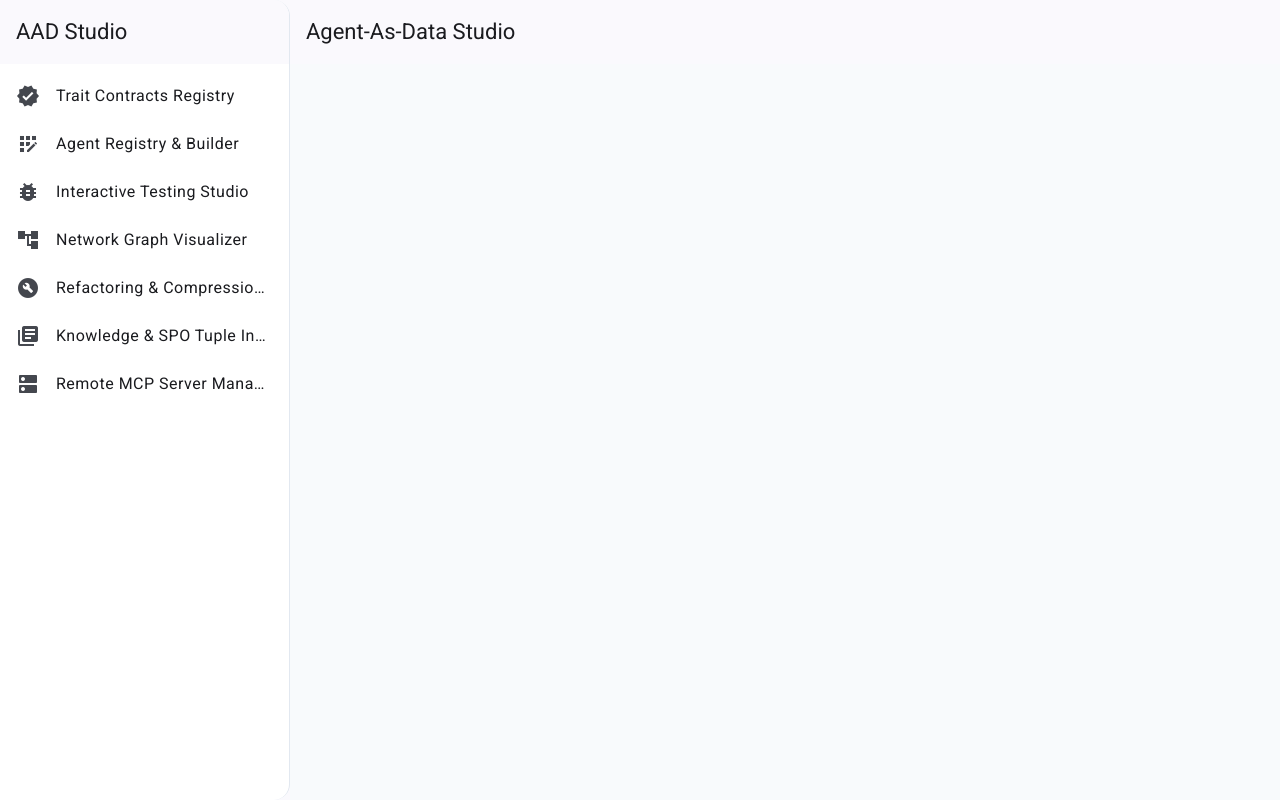
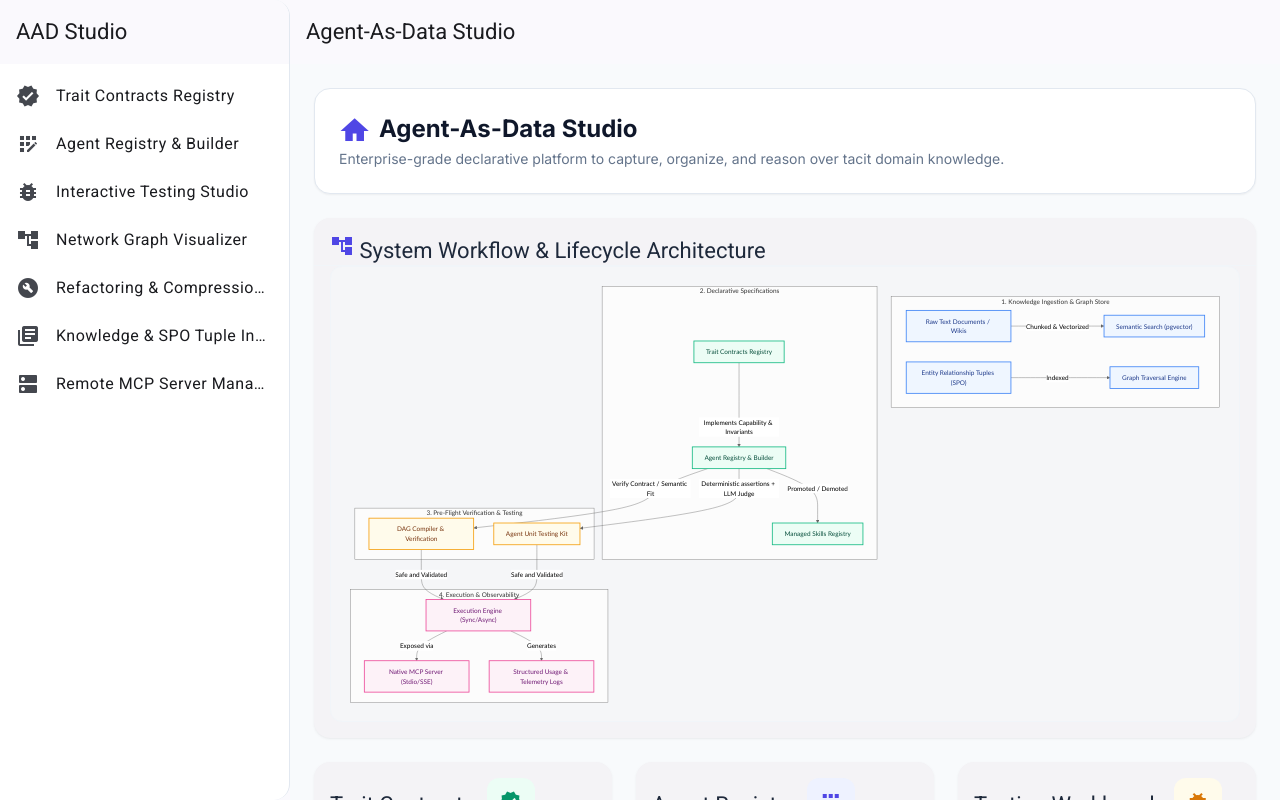
Before and after one commit to PolecatWorks/agent-as-data, an Angular app in the folder aad-fe-container/: page /home in a window 1280 px wide. Before the commit this address led to /. Built offline with nearby package versions, Linux system fonts and the light colour scheme.

Commit message:
feat: add home page with system architecture flow diagram and route configurations

```diff
--- a/aad-fe-container/src/app/app.component.html
+++ b/aad-fe-container/src/app/app.component.html
@@ -1,7 +1,7 @@
 <mat-sidenav-container class="sidenav-container">
   <mat-sidenav mode="side" opened class="sidenav">
     <mat-toolbar color="primary">
-      <span>AAD Studio</span>
+      <span routerLink="/home" style="cursor: pointer;">AAD Studio</span>
     </mat-toolbar>
     <mat-nav-list>
       @for (item of menuItems; track item.path) {
--- a/aad-fe-container/src/app/app.routes.ts
+++ b/aad-fe-container/src/app/app.routes.ts
@@ -1,7 +1,8 @@
 import { Routes } from '@angular/router';
 
 export const routes: Routes = [
-  { path: '', redirectTo: 'traits-registry', pathMatch: 'full' },
+  { path: '', redirectTo: 'home', pathMatch: 'full' },
+  { path: 'home', loadComponent: () => import('./components/home/home.component').then(m => m.HomeComponent) },
   { path: 'agent-registry', loadComponent: () => import('./components/agent-registry/agent-registry.component').then(m => m.AgentRegistryComponent) },
   { path: 'agent-registry/:id', loadComponent: () => import('./components/agent-registry/agent-registry.component').then(m => m.AgentRegistryComponent) },
   { path: 'traits-registry', loadComponent: () => import('./components/traits-registry/traits-registry.component').then(m => m.TraitsRegistryComponent) },
--- /dev/null
+++ b/aad-fe-container/src/app/components/home/home.component.html
@@ -0,0 +1,88 @@
+<div class="container mx-auto p-6 space-y-6">
+
+  <!-- Header Banner -->
+  <div class="flex justify-between items-center bg-white p-6 rounded-2xl border border-slate-200 shadow-sm">
+    <div class="space-y-1">
+      <h1 class="text-2xl font-black text-slate-900 m-0 flex items-center gap-2">
+        <mat-icon class="!w-8 !h-8 !text-3xl text-indigo-600 font-bold">home</mat-icon> Agent-As-Data Studio
+      </h1>
+      <p class="text-sm text-slate-500 m-0">
+        Enterprise-grade declarative platform to capture, organize, and reason over tacit domain knowledge.
+      </p>
+    </div>
+  </div>
+
+  <!-- Flowchart Diagram Card -->
+  <mat-card class="!rounded-2xl border border-slate-200/80 shadow-sm">
+    <mat-card-header class="p-4 border-b border-slate-100">
+      <mat-card-title class="text-base font-bold text-slate-800 m-0 flex items-center gap-2">
+        <mat-icon class="text-indigo-600">account_tree</mat-icon> System Workflow & Lifecycle Architecture
+      </mat-card-title>
+    </mat-card-header>
+    <mat-card-content class="p-6">
+      <div class="flex justify-center bg-slate-50/50 p-4 rounded-xl border border-slate-100">
+        <div #mermaidContainer class="w-full max-w-4xl overflow-x-auto"></div>
+      </div>
+    </mat-card-content>
+  </mat-card>
+
+  <!-- Core Modules Grid -->
+  <div class="grid grid-cols-1 md:grid-cols-3 gap-6">
+
+    <!-- Card 1: Trait Contracts -->
+    <mat-card class="!rounded-2xl border border-slate-200/80 shadow-sm hover:shadow-md transition-shadow">
+      <mat-card-header class="p-4 flex items-center gap-3">
+        <div class="p-3 bg-emerald-50 text-emerald-600 rounded-xl">
+          <mat-icon>verified</mat-icon>
+        </div>
+        <mat-card-title class="text-sm font-bold text-slate-800 m-0">Trait Contracts</mat-card-title>
+      </mat-card-header>
+      <mat-card-content class="p-4 pt-0">
+        <p class="text-xs text-slate-500 leading-relaxed mb-4">
+          Define capability requirements, behavioral invariants, and evaluation rubrics for reusable agent contracts.
+        </p>
+        <a mat-stroked-button color="accent" class="w-full !rounded-xl !font-semibold" routerLink="/traits-registry">
+          Go to Traits Registry
+        </a>
+      </mat-card-content>
+    </mat-card>
+
+    <!-- Card 2: Agent Builder -->
+    <mat-card class="!rounded-2xl border border-slate-200/80 shadow-sm hover:shadow-md transition-shadow">
+      <mat-card-header class="p-4 flex items-center gap-3">
+        <div class="p-3 bg-indigo-50 text-indigo-600 rounded-xl">
+          <mat-icon>app_registration</mat-icon>
+        </div>
+        <mat-card-title class="text-sm font-bold text-slate-800 m-0">Agent Registry</mat-card-title>
+      </mat-card-header>
+      <mat-card-content class="p-4 pt-0">
+        <p class="text-xs text-slate-500 leading-relaxed mb-4">
+          Compose declarative agent specifications, wire up guardrail interceptors, and configure LLM reasoning parameters.
+        </p>
+        <a mat-stroked-button color="accent" class="w-full !rounded-xl !font-semibold" routerLink="/agent-registry">
+          Go to Agent Builder
+        </a>
+      </mat-card-content>
+    </mat-card>
+
+    <!-- Card 3: Interactive Testing -->
+    <mat-card class="!rounded-2xl border border-slate-200/80 shadow-sm hover:shadow-md transition-shadow">
+      <mat-card-header class="p-4 flex items-center gap-3">
+        <div class="p-3 bg-amber-50 text-amber-600 rounded-xl">
+          <mat-icon>bug_report</mat-icon>
+        </div>
+        <mat-card-title class="text-sm font-bold text-slate-800 m-0">Testing Workbench</mat-card-title>
+      </mat-card-header>
+      <mat-card-content class="p-4 pt-0">
+        <p class="text-xs text-slate-500 leading-relaxed mb-4">
+          Test agents with real-time SSE token streaming, evaluate custom judge rubrics, and inspect OCC snapshot concurrency.
+        </p>
+        <a mat-stroked-button color="accent" class="w-full !rounded-xl !font-semibold" routerLink="/interactive-testing">
+          Go to Testing Workbench
+        </a>
+      </mat-card-content>
+    </mat-card>
+
+  </div>
+
+</div>
--- /dev/null
+++ b/aad-fe-container/src/app/components/home/home.component.scss
@@ -0,0 +1 @@
+/* Styles for home component */
--- /dev/null
+++ b/aad-fe-container/src/app/components/home/home.component.ts
@@ -0,0 +1,76 @@
+import { Component, ElementRef, OnInit, ViewChild, AfterViewInit } from '@angular/core';
+import { CommonModule } from '@angular/common';
+import { MatCardModule } from '@angular/material/card';
+import { MatButtonModule } from '@angular/material/button';
+import { MatIconModule } from '@angular/material/icon';
+import { RouterModule } from '@angular/router';
+import mermaid from 'mermaid';
+
+@Component({
+  selector: 'app-home',
+  standalone: true,
+  imports: [
+    CommonModule,
+    MatCardModule,
+    MatButtonModule,
+    MatIconModule,
+    RouterModule
+  ],
+  templateUrl: './home.component.html',
+  styleUrl: './home.component.scss'
+})
+export class HomeComponent implements OnInit, AfterViewInit {
+  @ViewChild('mermaidContainer') mermaidContainer!: ElementRef;
+
+  mermaidCode: string = `flowchart TD
+    subgraph Ingestion ["1. Knowledge Ingestion & Graph Store"]
+        K1["Raw Text Documents / Wikis"] -->|Chunked & Vectorized| K2["Semantic Search (pgvector)"]
+        K3["Entity Relationship Tuples (SPO)"] -->|Indexed| K4["Graph Traversal Engine"]
+    end
+
+    subgraph Definition ["2. Declarative Specifications"]
+        T1["Trait Contracts Registry"] -->|Implements Capability & Invariants| A1["Agent Registry & Builder"]
+        A1 -->|Promoted / Demoted| S1["Managed Skills Registry"]
+    end
+
+    subgraph Validation ["3. Pre-Flight Verification & Testing"]
+        A1 -->|Verify Contract / Semantic Fit| V1["DAG Compiler & Verification"]
+        A1 -->|Deterministic assertions + LLM Judge| V2["Agent Unit Testing Kit"]
+    end
+
+    subgraph Execution ["4. Execution & Observability"]
+        V1 & V2 -->|Safe and Validated| E1["Execution Engine (Sync/Async)"]
+        E1 -->|Exposed via| M1["Native MCP Server (Stdio/SSE)"]
+        E1 -->|Generates| L1["Structured Usage & Telemetry Logs"]
+    end
+
+    classDef ing fill:#EFF6FF,stroke:#3B82F6,stroke-width:2px,color:#1E3A8A;
+    classDef def fill:#ECFDF5,stroke:#10B981,stroke-width:2px,color:#064E3B;
+    classDef val fill:#FFFBEB,stroke:#F59E0B,stroke-width:2px,color:#78350F;
+    classDef exe fill:#FDF2F8,stroke:#EC4899,stroke-width:2px,color:#701A75;
+
+    class K1,K2,K3,K4 ing;
+    class T1,A1,S1 def;
+    class V1,V2 val;
+    class E1,M1,L1 exe;`;
+
+  constructor() {}
+
+  ngOnInit(): void {
+    mermaid.initialize({ startOnLoad: false, theme: 'neutral' });
+  }
+
+  ngAfterViewInit(): void {
+    this.renderDiagram();
+  }
+
+  async renderDiagram(): Promise<void> {
+    if (!this.mermaidContainer) return;
+    try {
+      const { svg } = await mermaid.render('mermaid-svg-home-diagram', this.mermaidCode);
+      this.mermaidContainer.nativeElement.innerHTML = svg;
+    } catch (e) {
+      console.error('Mermaid render error:', e);
+    }
+  }
+}
```
